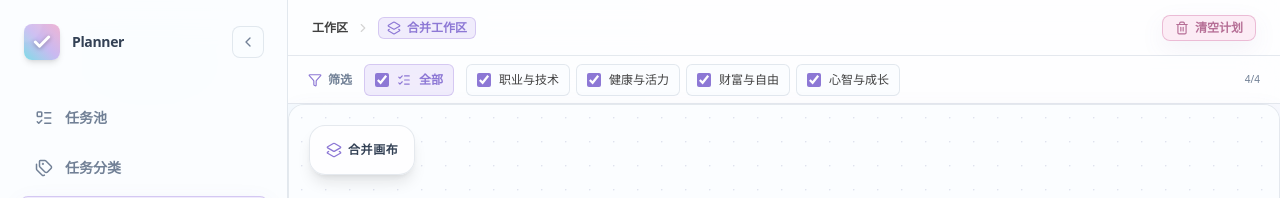
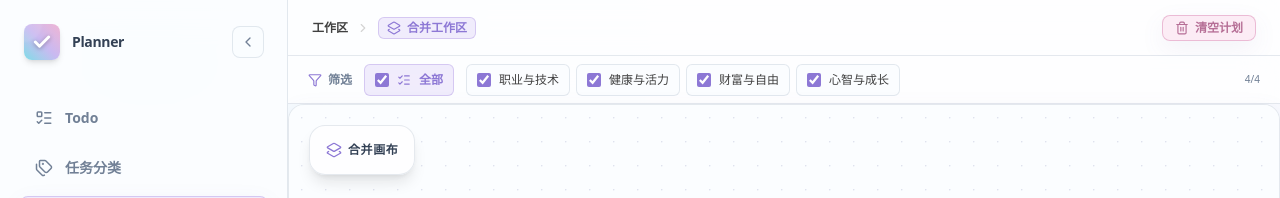
Before and after one commit to panxixii/Planner, a React (Vite) app: page / in a window 1280 px wide. Shown: the top 198 px of the page. Built offline with nearby package versions, Linux system fonts and the light colour scheme.

Commit message:
chore(navigation): rename task pool to todo

```diff
--- a/src/App.tsx
+++ b/src/App.tsx
@@ -20,7 +20,7 @@ import { WorkspaceFilterBar } from './components/WorkspaceFilterBar';
 type MenuId = 'task-pool' | 'task-categories' | 'workspace' | 'statistics';
 
 const menuItems = [
-  { id: 'task-pool' as const, label: '任务池', icon: ListTodo },
+  { id: 'task-pool' as const, label: 'Todo', icon: ListTodo },
   { id: 'task-categories' as const, label: '任务分类', icon: Tags },
   { id: 'workspace' as const, label: '工作区', icon: Workflow },
   { id: 'statistics' as const, label: '统计', icon: BarChart3 },
```
